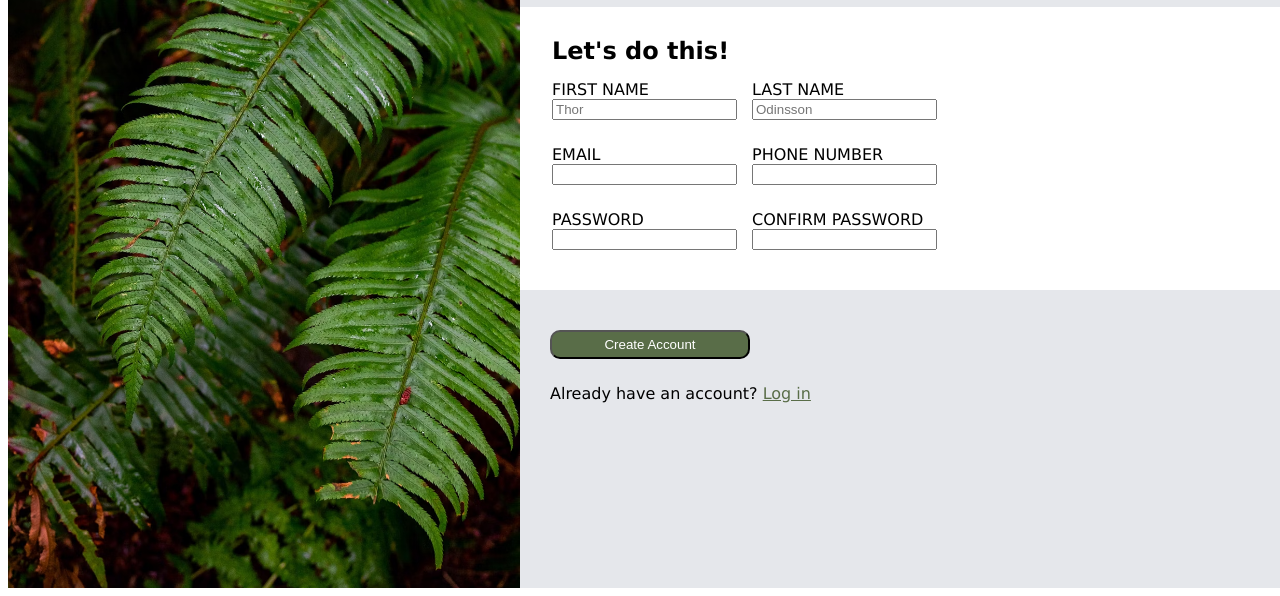
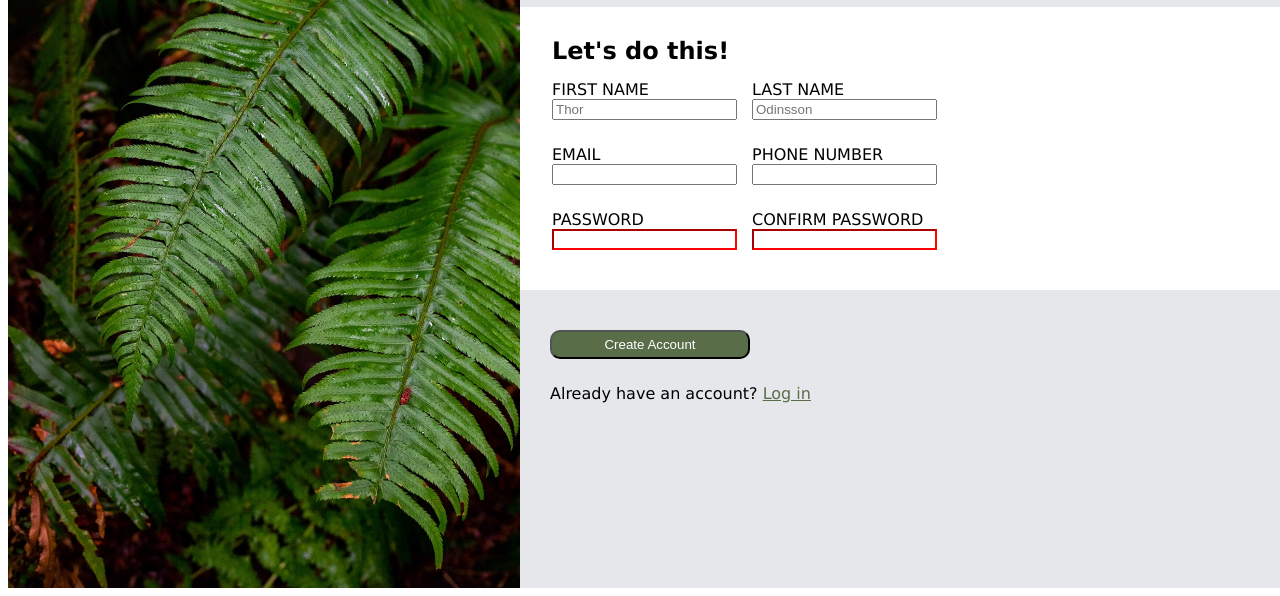
Before and after one commit to bkoch-16/signup-form, a plain HTML site: page index.html in a window 1280 px wide. Shown: the part 220-816 px from the top of the page. Drawn offline with Linux system fonts and the light colour scheme.

Commit message:
setup text length validation
setup text length validation for password

```diff
--- a/index.html
+++ b/index.html
@@ -61,12 +61,12 @@
                 <fieldset>
                     <div class="holder">
                         <label for="pword">PASSWORD</label>
-                        <input type="password" id="pword" name="pword" minlength="8">
+                        <input type="password" id="pword" name="pword" minlength="8" required>
                     </div>
 
                     <div class="holder">
                         <label for="pword_conf">CONFIRM PASSWORD</label>
-                        <input type="password" id="pword_conf" name="pword_conf" minlength="8">
+                        <input type="password" id="pword_conf" name="pword_conf" minlength="8" required>
                     </div>
                 </fieldset>
             </form>
--- a/styles.css
+++ b/styles.css
@@ -65,7 +65,12 @@ input {
 }
 
 input:invalid {
-    outline: 2px red;
+    border-color: red;
+}
+
+input:focus {
+    border-color: lightblue;
+    box-shadow: #E5E7EB;
 }
 
 .right-footer {
```
